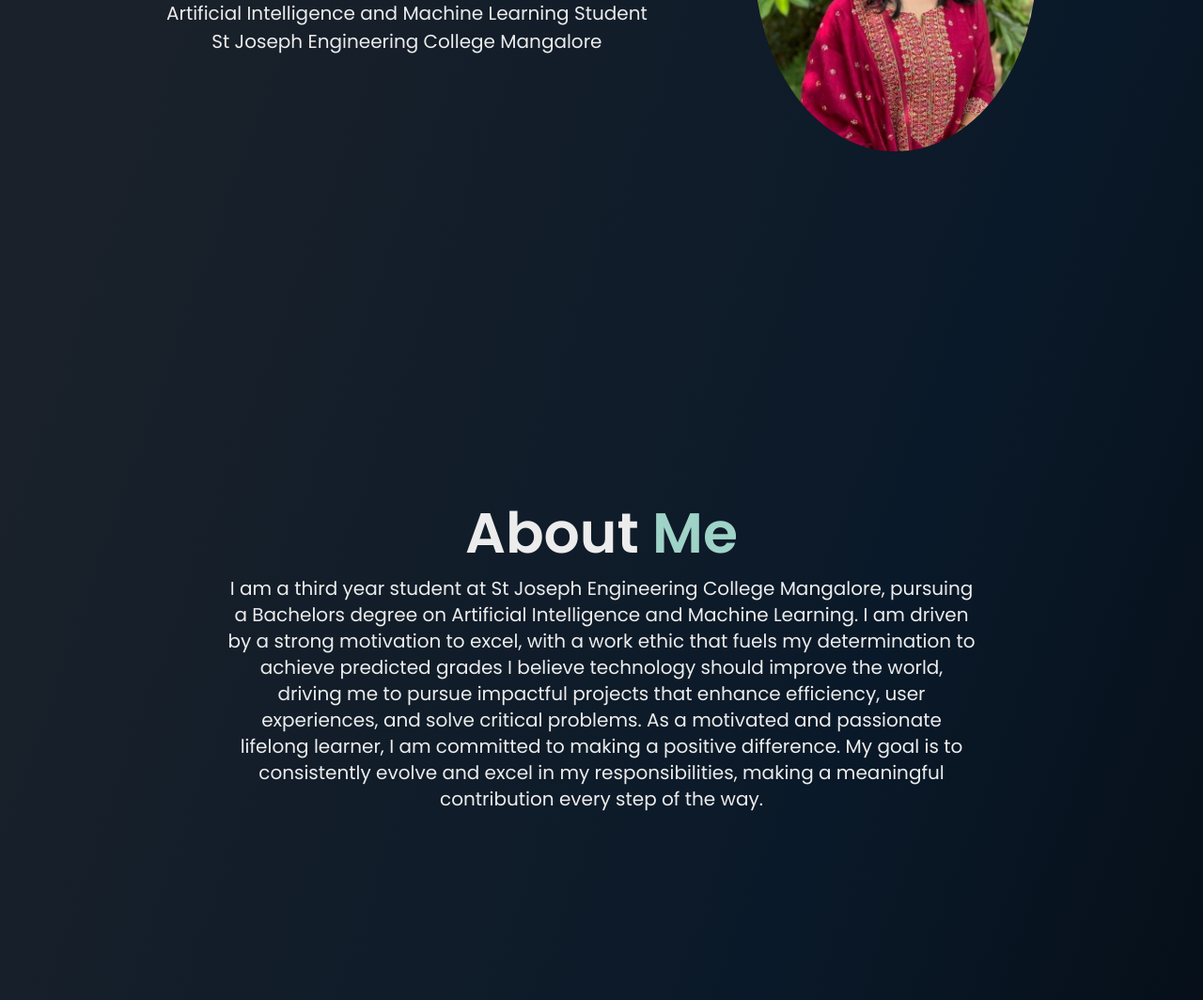
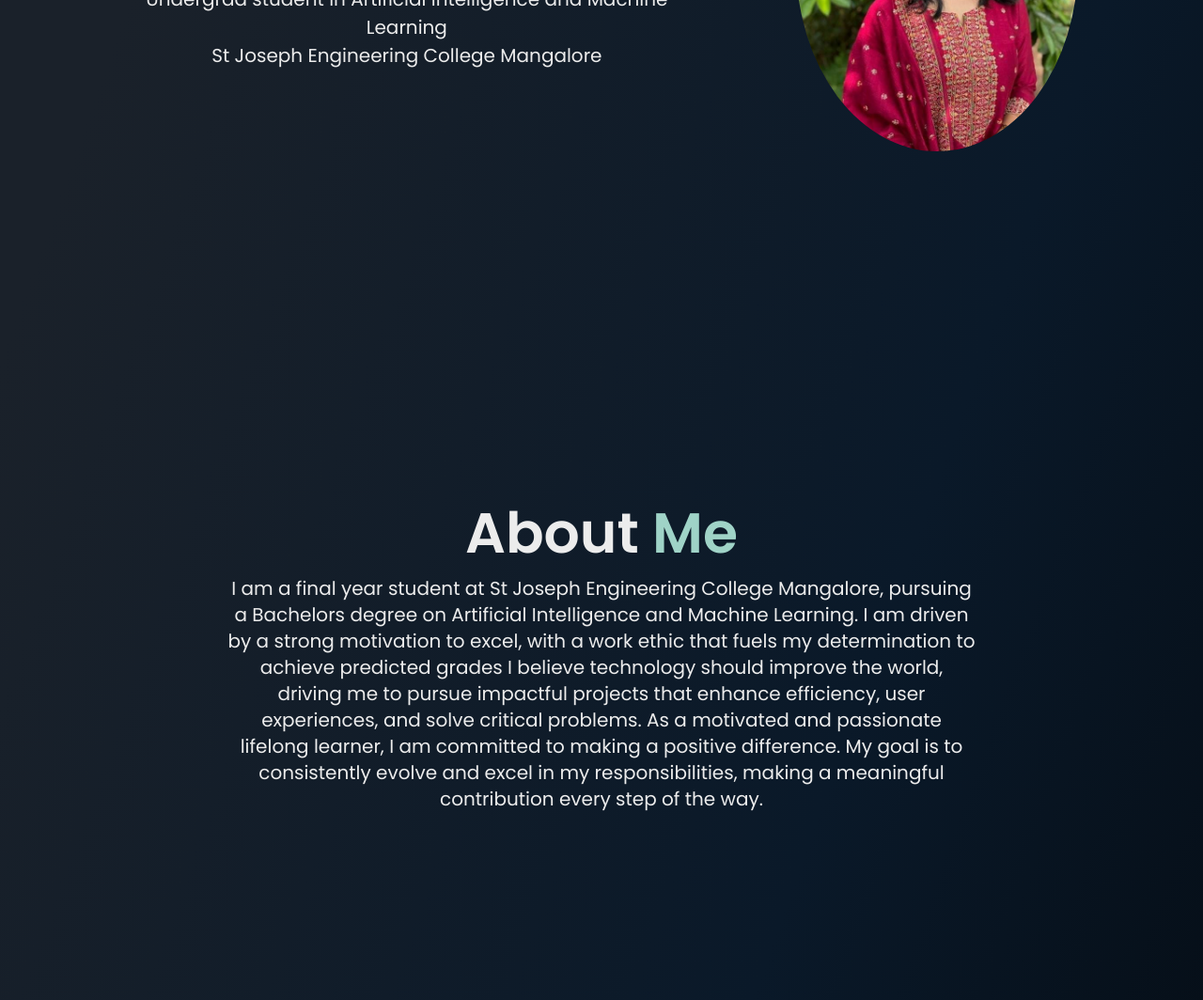
Before and after one commit to giannalewiss/portfolio, a plain HTML site: page index.html in a window 1280 px wide. Shown: the part 436-1500 px from the top of the page at 94% size. Drawn offline with nearby package versions, Linux system fonts and the light colour scheme.

Commit message:
Update index.html

```diff
--- a/index.html
+++ b/index.html
@@ -25,7 +25,7 @@
       <div class="home-content">
         <h3>Hello, I'm</h3>
         <h1>Gianna Anisha Lewis</h1>
-        <h3>Artificial Intelligence and Machine Learning Student<br>
+        <h3>Undergrad student in Artificial Intelligence and Machine Learning <br>
         St Joseph Engineering College Mangalore</h3>
 
         </div>
@@ -42,7 +42,7 @@
     <section class="about" id="about">
       <div class="about-text">
         <h2>About<span> Me</span></h2>
-        <p>I am a third year student at St Joseph Engineering College Mangalore, pursuing a Bachelors degree on Artificial Intelligence and Machine Learning.
+        <p>I am a final year student at St Joseph Engineering College Mangalore, pursuing a Bachelors degree on Artificial Intelligence and Machine Learning.
           I am driven by a strong motivation to excel, with a work ethic that fuels my determination to achieve predicted grades
           I believe technology should improve the world, driving me to pursue impactful projects that enhance efficiency,
           user experiences, and solve critical problems.
```
